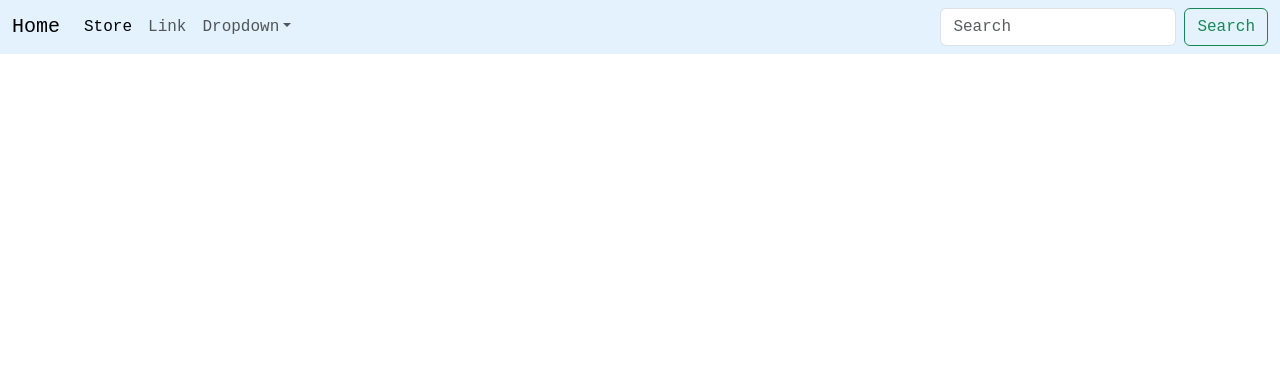
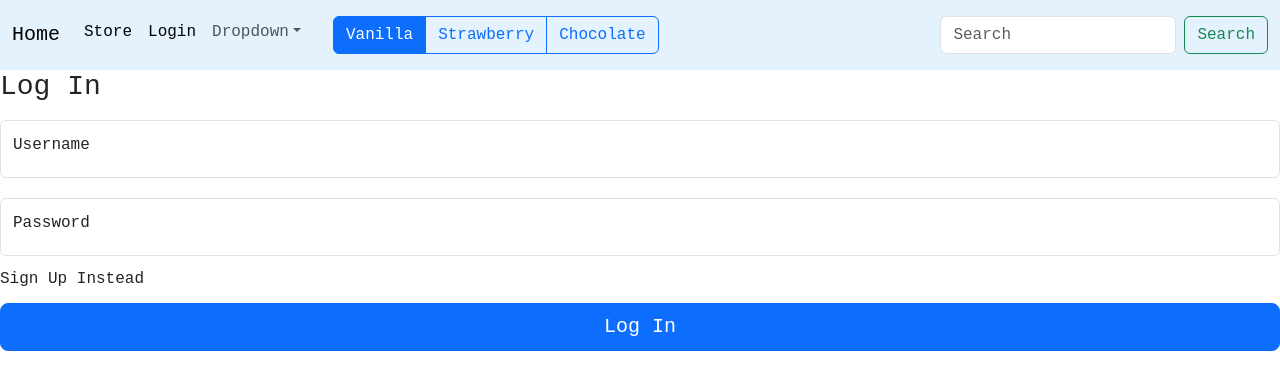
Before and after one commit to JulianTymeczko/I-Want-This, a React (Vite) app in the folder client/: page /login in a window 1280 px wide. Shown: the top 390 px of the page. Built offline with nearby package versions, Linux system fonts and the light colour scheme.

Commit message:
added to the navigation, and state functionality

```diff
--- a/client/src/App.jsx
+++ b/client/src/App.jsx
@@ -2,6 +2,8 @@ import "./App.css";
 import Nav from "./Nav";
 import Home from "./Home";
 import Store from "./Store";
+import Login from "./Login.jsx";
+import SignUp from "./SignUp";
 import { createContext, useState } from "react";
 import { BrowserRouter as Router, Routes, Route } from "react-router-dom";
 export const CheckoutContext = createContext();
@@ -18,6 +20,8 @@ export default function App() {
             <Routes>
               <Route path="/" element={<Home />} />
               <Route path="/store" element={<Store />} />
+              <Route path="/login" element={<Login />} />
+              <Route path="/signup" element={<SignUp />} />
             </Routes>
           </CheckoutContext.Provider>
         </FilterContext.Provider>
--- /dev/null
+++ b/client/src/Login.jsx
@@ -0,0 +1,41 @@
+import { Link } from "react-router-dom";
+export default function Login() {
+  return (
+    <>
+      <div>
+        <h1 className="h3 mb-3 fw-normal">Log In</h1>
+        <div className="form-floating" style={{ marginBottom: "20px" }}>
+          <input
+            type="text"
+            className="form-control"
+            id="floatingInput"
+            placeholder="Username"
+          />
+          <label htmlFor="floatingInput">Username</label>
+        </div>
+        <div className="form-floating" style={{ marginBottom: "15px" }}>
+          <input
+            type="password"
+            className="form-control"
+            id="floatingPassword"
+            placeholder="Password"
+          />
+          <label htmlFor="floatingPassword">Password</label>
+        </div>
+        <div className="checkbox mb-3">
+          <Link className="nav-link active" aria-current="page" to="/signup">
+            Sign Up Instead
+          </Link>
+        </div>
+        <button
+          className="w-100 btn btn-lg btn-primary"
+          type="button"
+          id="log-in"
+        >
+          Log In
+        </button>
+        <p className="mt-5 mb-3 text-muted"></p>
+      </div>
+    </>
+  );
+}
--- a/client/src/Nav.jsx
+++ b/client/src/Nav.jsx
@@ -7,7 +7,7 @@ export default function Nav() {
   return (
     <>
       <nav
-        className="navbar navbar-expand-lg navbar-light"
+        className="navbar navbar-expand-lg navbar-light py-3"
         style={{ backgroundColor: "#e3f2fd" }}
       >
         <div className="container-fluid">
@@ -37,10 +37,15 @@ export default function Nav() {
                 </Link>
               </li>
               <li className="nav-item">
-                <a className="nav-link" href="#">
-                  Link
-                </a>
+                <Link
+                  className="nav-link active"
+                  aria-current="page"
+                  to="/login"
+                >
+                  Login
+                </Link>
               </li>
+
               <li className="nav-item dropdown">
                 <a
                   className="nav-link dropdown-toggle"
@@ -73,6 +78,45 @@ export default function Nav() {
                   </li>
                 </ul>
               </li>
+              <div
+                className="btn-group ms-4 me-4 mb-4 mt-4 mb-lg-0 mt-lg-0"
+                role="group"
+                aria-label="Basic radio toggle button group"
+              >
+                <input
+                  type="radio"
+                  className="btn-check"
+                  name="btnradio"
+                  id="btnradio1"
+                  autoComplete="off"
+                  defaultChecked
+                />
+                <label className="btn btn-outline-primary" htmlFor="btnradio1">
+                  Vanilla
+                </label>
+
+                <input
+                  type="radio"
+                  className="btn-check"
+                  name="btnradio"
+                  id="btnradio2"
+                  autoComplete="off"
+                />
+                <label className="btn btn-outline-primary" htmlFor="btnradio2">
+                  Strawberry
+                </label>
+
+                <input
+                  type="radio"
+                  className="btn-check"
+                  name="btnradio"
+                  id="btnradio3"
+                  autoComplete="off"
+                />
+                <label className="btn btn-outline-primary" htmlFor="btnradio3">
+                  Chocolate
+                </label>
+              </div>
             </ul>
             <form className="d-flex">
               <input
@@ -84,6 +128,7 @@ export default function Nav() {
                   setFilter(e.target.value);
                 }}
               />
+
               <button className="btn btn-outline-success" type="submit">
                 Search
               </button>
--- /dev/null
+++ b/client/src/SignUp.jsx
@@ -0,0 +1,41 @@
+import { Link } from "react-router-dom";
+export default function SignUp() {
+  return (
+    <>
+      <div>
+        <h1 className="h3 mb-3 fw-normal">SignUp</h1>
+        <div className="form-floating" style={{ marginBottom: "20px" }}>
+          <input
+            type="text"
+            className="form-control"
+            id="floatingInput"
+            placeholder="Username"
+          />
+          <label htmlFor="floatingInput">Username</label>
+        </div>
+        <div className="form-floating" style={{ marginBottom: "15px" }}>
+          <input
+            type="password"
+            className="form-control"
+            id="floatingPassword"
+            placeholder="Password"
+          />
+          <label htmlFor="floatingPassword">Password</label>
+        </div>
+        <div className="checkbox mb-3">
+          <Link className="nav-link active" aria-current="page" to="/login">
+            Login Instead
+          </Link>
+        </div>
+        <button
+          className="w-100 btn btn-lg btn-primary"
+          type="button"
+          id="log-in"
+        >
+          Sign Up
+        </button>
+        <p className="mt-5 mb-3 text-muted"></p>
+      </div>
+    </>
+  );
+}
```
